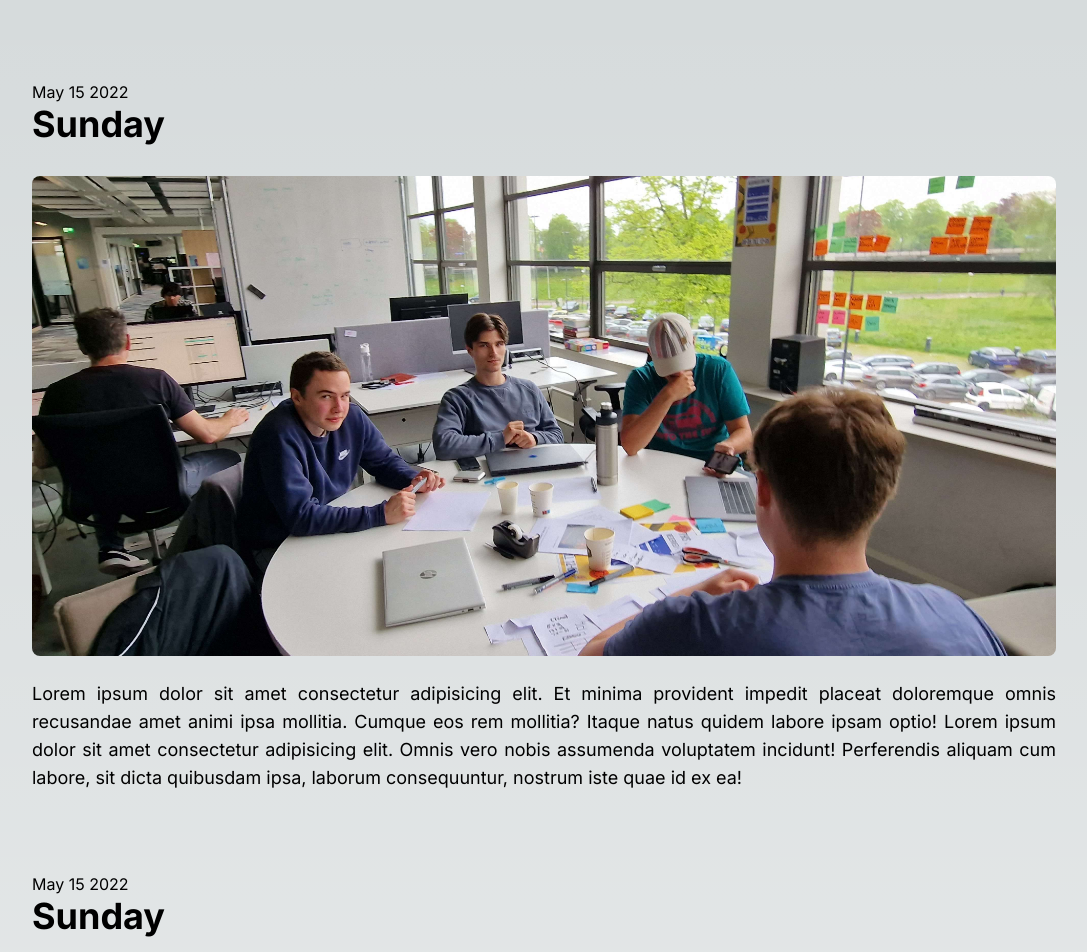
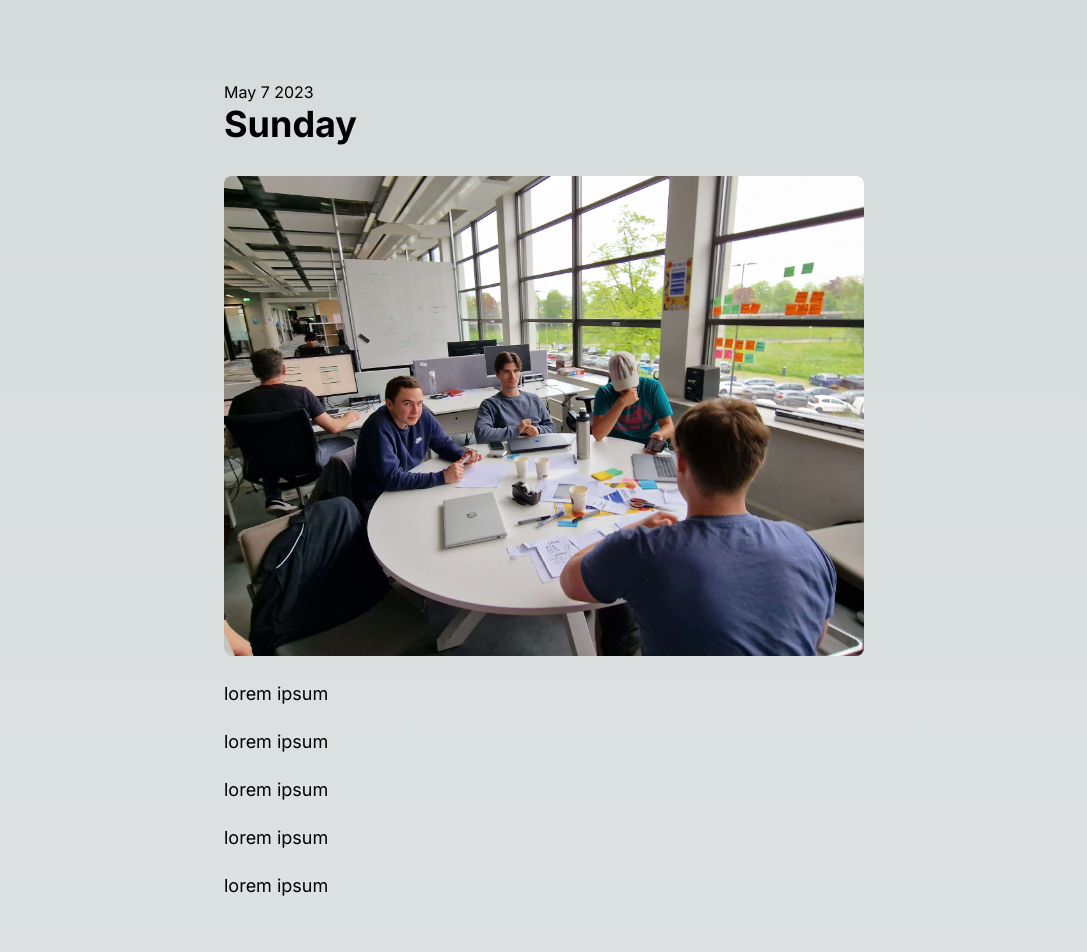
Before and after one commit to Xoom7573/ProjectEindhoven, a Next.js app: page / in a window 1280 px wide. Shown: the top 952 px of the page, without its empty margins (96-1183 px from the left). Built offline with nearby package versions, Linux system fonts and the light colour scheme.

Commit message:
blog post normally should be done

```diff
--- a/app/page.jsx
+++ b/app/page.jsx
@@ -1,16 +1,14 @@
 import BlogPost from "@/components/BlogPost";
-import data from "../data/blogposts.json" assert { type: "json" };
+import data from "../data/blogposts.js";
 
 export default function Home() {
   console.log(data);
-
   return (
     <main className="flex min-h-screen flex-col items-center justify-between">
       <div className="max-w-screen-lg">
-        <BlogPost />
-        <BlogPost />
-        <BlogPost />
-        <BlogPost />
+        {data.map(post => {
+          return <BlogPost post={post} />;
+        })}
       </div>
     </main>
   );
--- a/components/BlogPost.jsx
+++ b/components/BlogPost.jsx
@@ -3,11 +3,11 @@ import Image from "next/image";
 
 import sfeer from "../assets/sfeer.jpg";
 
-function BlogPost() {
+function BlogPost({ post }) {
   return (
     <div className="mt-20 mb-20">
-      <h2>May 15 2022</h2>
-      <h1 className="text-4xl font-bold mb-8">Sunday</h1>
+      <h2>{post?.date}</h2>
+      <h1 className="text-4xl font-bold mb-8">{post?.title}</h1>
 
       <Image
         className="rounded-lg mb-6 h-[30rem] w-full object-cover"
@@ -17,15 +17,9 @@ function BlogPost() {
         title="sfeer foto"
       />
 
-      <p className="text-lg text-justify">
-        Lorem ipsum dolor sit amet consectetur adipisicing elit. Et minima
-        provident impedit placeat doloremque omnis recusandae amet animi ipsa
-        mollitia. Cumque eos rem mollitia? Itaque natus quidem labore ipsam
-        optio! Lorem ipsum dolor sit amet consectetur adipisicing elit. Omnis
-        vero nobis assumenda voluptatem incidunt! Perferendis aliquam cum
-        labore, sit dicta quibusdam ipsa, laborum consequuntur, nostrum iste
-        quae id ex ea!
-      </p>
+      {post?.alineas.map(alinea => {
+        return <p className="text-lg text-justify mb-5">{alinea}</p>;
+      })}
     </div>
   );
 }
--- /dev/null
+++ b/data/blogposts.js
@@ -0,0 +1,70 @@
+const posts = [
+  {
+    title: "Sunday",
+    date: "May 7 2023",
+    alineas: [
+      "lorem ipsum",
+      "lorem ipsum",
+      "lorem ipsum",
+      "lorem ipsum",
+      "lorem ipsum"
+    ]
+  },
+  {
+    title: "Monday",
+    date: "May 8 2023",
+    alineas: [
+      "lorem ipsum",
+      "lorem ipsum",
+      "lorem ipsum",
+      "lorem ipsum",
+      "lorem ipsum"
+    ]
+  },
+  {
+    title: "Thuesday",
+    date: "May 9 2023",
+    alineas: [
+      "lorem ipsum",
+      "lorem ipsum",
+      "lorem ipsum",
+      "lorem ipsum",
+      "lorem ipsum"
+    ]
+  },
+  {
+    title: "Wednesday",
+    date: "May 10 2023",
+    alineas: [
+      "lorem ipsum",
+      "lorem ipsum",
+      "lorem ipsum",
+      "lorem ipsum",
+      "lorem ipsum"
+    ]
+  },
+  {
+    title: "Thursday",
+    date: "May 11 2023",
+    alineas: [
+      "lorem ipsum",
+      "lorem ipsum",
+      "lorem ipsum",
+      "lorem ipsum",
+      "lorem ipsum"
+    ]
+  },
+  {
+    title: "Friday",
+    date: "May 12 2023",
+    alineas: [
+      "lorem ipsum",
+      "lorem ipsum",
+      "lorem ipsum",
+      "lorem ipsum",
+      "lorem ipsum"
+    ]
+  }
+];
+
+export default posts;
--- a/data/blogposts.json
+++ /dev/null
@@ -1,12 +0,0 @@
-[
-  {
-    "title": "Home",
-    "alineas":[
-      "lorem ipsum",
-      "lorem ipsum",
-      "lorem ipsum",
-      "lorem ipsum",
-      "lorem ipsum"
-    ]
-  }
-]
```
